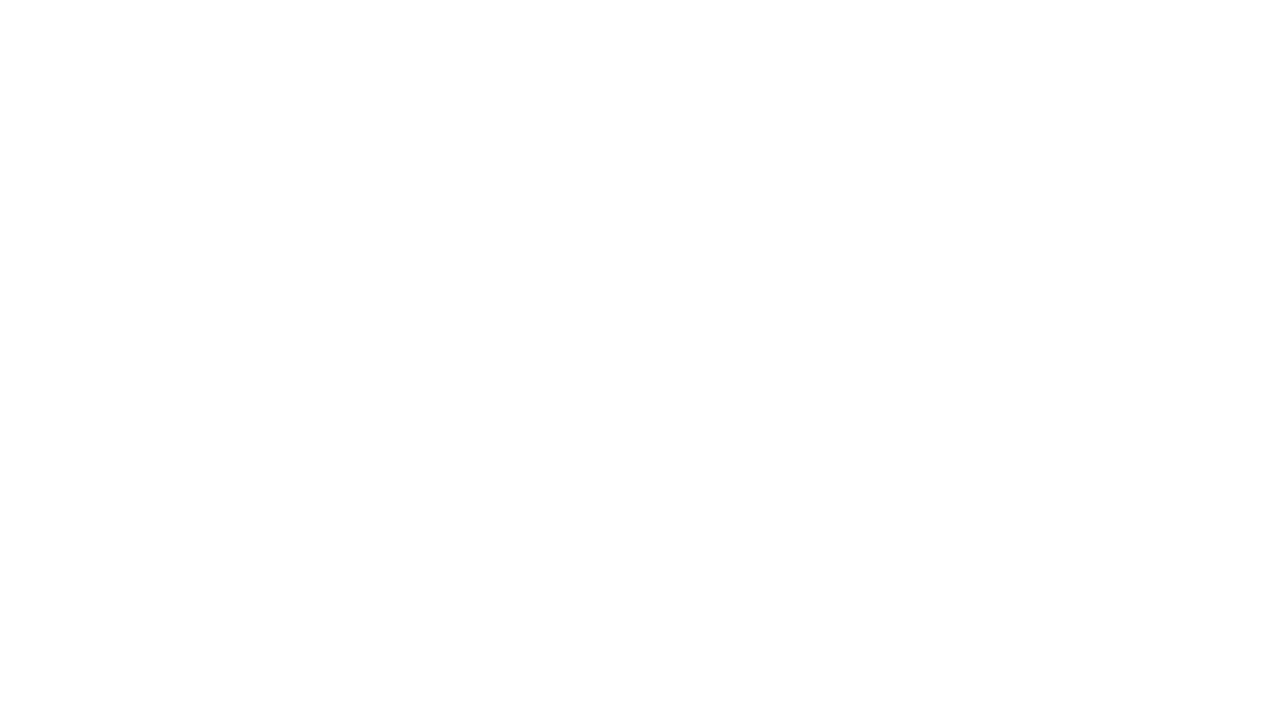
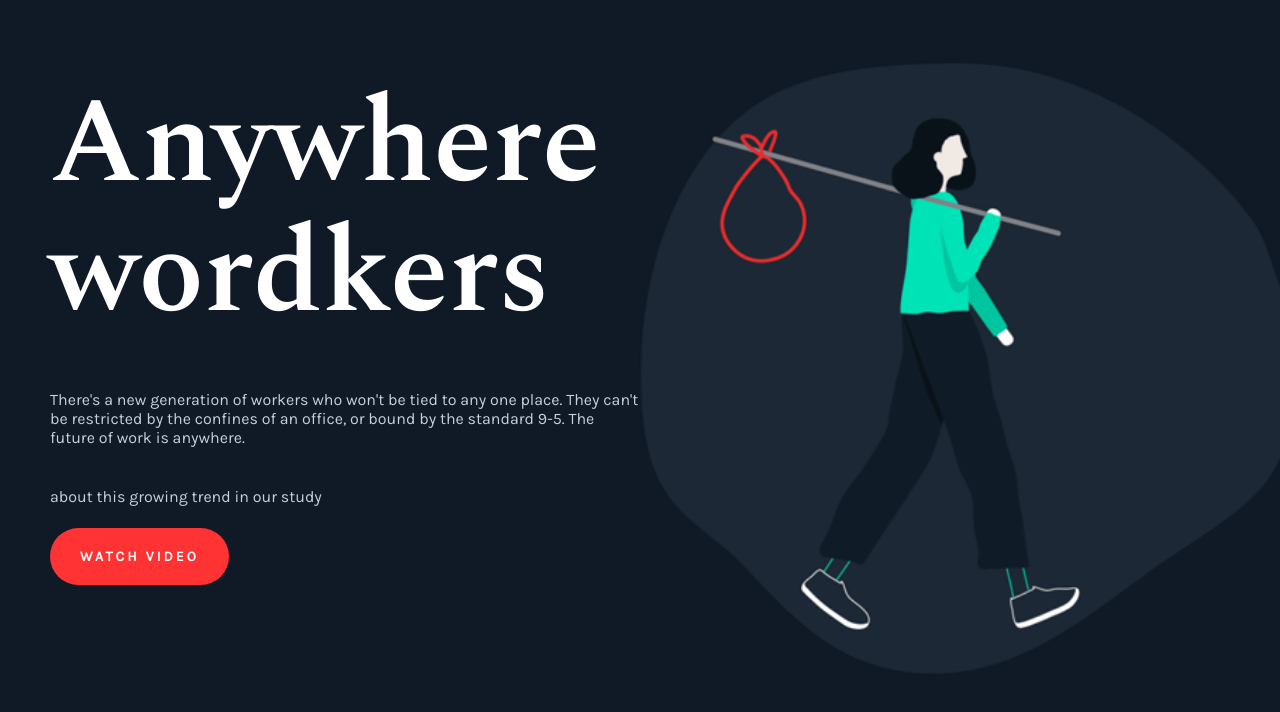
Before and after one commit to EHB-MCT/web1-exercise-04-anywhere-workers-NelleFavoreel, a plain HTML site: page index.html in a window 1280 px wide. Drawn offline with nearby package versions, Linux system fonts and the light colour scheme.

Commit message:
finish ex 4 Anywhere Workers

```diff
--- a/index.html
+++ b/index.html
@@ -5,11 +5,16 @@
     <meta charset="UTF-8">
     <meta http-equiv="X-UA-Compatible" content="IE=edge">
     <meta name="viewport" content="width=device-width, initial-scale=1.0">
-    <title>Google Fonts</title>
+    <title>Anywhere Workers</title>
     <link rel="stylesheet" href="style.css">
 </head>
 
 <body>
+    <h1>Anywhere<br>wordkers</h1>
+    <p>There's a new generation of workers who won't be tied to any one place. They can't be restricted by the confines of an office, or
+        bound by the standard 9-5. The future of work is anywhere.</p>
+    <p class="read more">about this growing trend in our study</p>
+    <a href="#">Watch Video</a>
 
 </body>
 
--- a/style.css
+++ b/style.css
@@ -1 +1,48 @@
-/* nothing here */
+@import url('https://fonts.googleapis.com/css2?family=Karla&family=Spectral:wght@600&display=swap');
+
+
+body {
+    background-color: #0f1a26;
+    margin: 50px;
+    font-family: 'Karla', sans-serif;
+
+    background-image: url(images/anywhere-workers.gif);
+    background-repeat: no-repeat;
+    background-position: right top;
+    background-size: 700px;
+}
+
+h1 {
+    font-size: 120px;
+    color: #FFF;
+    line-height: 130px;
+    margin-bottom: 50px;
+    font-family: 'spectral', serif;
+}
+
+p {
+    fond-size: 20px;
+    color: #c3d0df;
+    width: 50%;
+    margin-bottom: 40px;
+}
+
+.read-more {
+    color: #f33;
+    margin-bottom: 80px;
+    text-transform: uppercase;
+    font-size: 16px;
+    letter-spacing: 3px;
+}
+
+a {
+    background-color: #f33;
+    padding: 20px 30px;
+    border-radius: 30px;
+    color: #FFF;
+    text-transform: uppercase;
+    text-decoration: none;
+    font-size: 14px;
+    font-weight: bold;
+    letter-spacing: 3px;
+}
```
